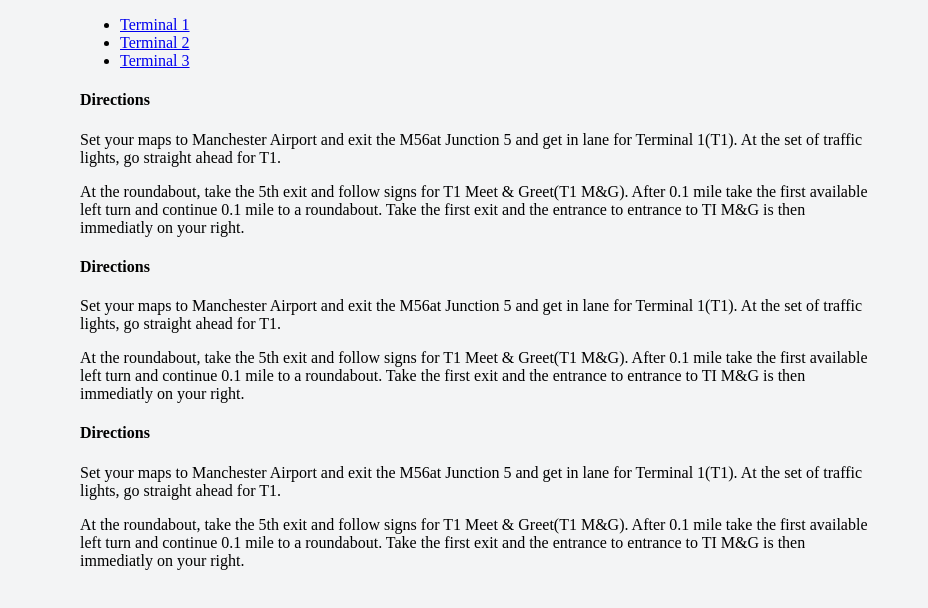
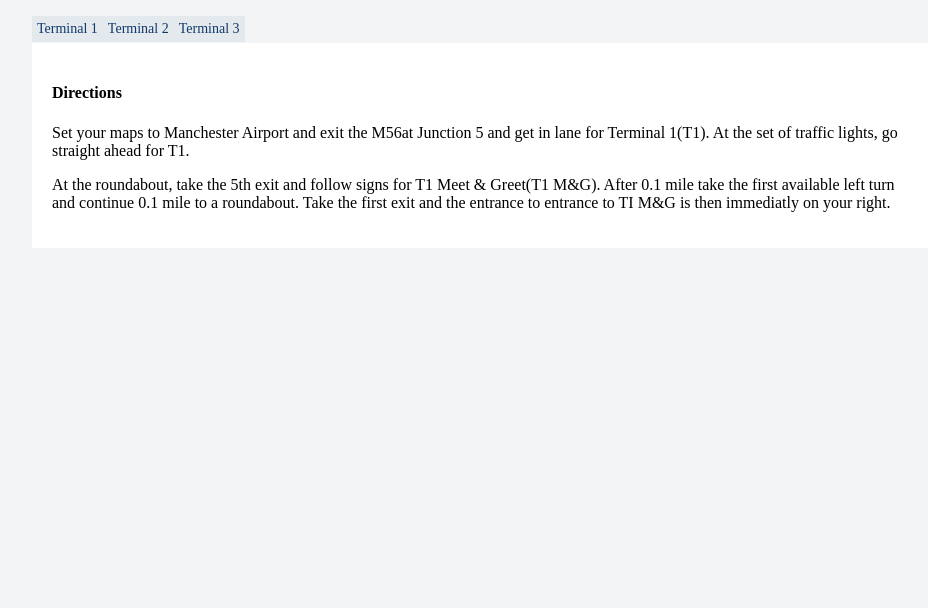
Before and after one commit to julianaferry/tabs-project, a plain HTML site: page index.html in a window 1280 px wide. Shown: the whole page, without its empty margins (160-1088 px from the left). Drawn offline with Linux system fonts and the light colour scheme.

Commit message:
styles started

```diff
--- a/index.html
+++ b/index.html
@@ -22,33 +22,30 @@
 			<!--tabs content -->
 			<div class="tabs-content">
 				<!--class active on first one-->
-				<div class="tabs-content__1 active">
+				<div class="tabs-content__txt active">
 				  	<h4 class="tabs-container__subtitle">Directions</h4>
 				  		<p class="tabs-container__text"> Set your maps to Manchester Airport and exit the M56at Junction 5 and get in lane for Terminal 1(T1).
 					  		At the set of traffic lights, go straight ahead for T1.</p>
-					<p  class="tabs-container__text">At the roundabout, take the 5th exit and follow signs for T1 Meet & Greet(T1 M&G).
+						<p class="tabs-container__text">At the roundabout, take the 5th exit and follow signs for T1 Meet & Greet(T1 M&G).
 							After 0.1 mile take the first available left turn and continue 0.1 mile to a roundabout. Take the first exit and the entrance
 							to entrance to TI M&G is then immediatly on your right.</p>
 				</div>
-				<div class="tabs-content__2">
+				<div class="tabs-content__txt">
 					<h4 class="tabs-container__subtitle">Directions</h4>
 						<p class="tabs-container__text"> Set your maps to Manchester Airport and exit the M56at Junction 5 and get in lane for Terminal 1(T1).
-							At the set of traffic lights, go straight ahead for T1.</p>
-					  <p  class="tabs-container__text">At the roundabout, take the 5th exit and follow signs for T1 Meet & Greet(T1 M&G).
+							At the set of traffic lights, go straight ahead for T2.</p>
+					 	<p class="tabs-container__text">At the roundabout, take the 5th exit and follow signs for T2 Meet & Greet(T2 M&G).
 						 	 After 0.1 mile take the first available left turn and continue 0.1 mile to a roundabout. Take the first exit and the entrance
-						  to entrance to TI M&G is then immediatly on your right.</p>
+						  	to entrance to T2 M&G is then immediatly on your right.</p>
 				  </div>
-				  <div class="tabs-content__3">
+				  <div class="tabs-content__txt">
 					<h4 class="tabs-container__subtitle">Directions</h4>
 						<p class="tabs-container__text"> Set your maps to Manchester Airport and exit the M56at Junction 5 and get in lane for Terminal 1(T1).
-							At the set of traffic lights, go straight ahead for T1.</p>
-					  <p  class="tabs-container__text">At the roundabout, take the 5th exit and follow signs for T1 Meet & Greet(T1 M&G).
+							At the set of traffic lights, go straight ahead for T3.</p>
+					  	<p class="tabs-container__text">At the roundabout, take the 5th exit and follow signs for T3 Meet & Greet(T3 M&G).
 						  	After 0.1 mile take the first available left turn and continue 0.1 mile to a roundabout. Take the first exit and the entrance
-						  to entrance to TI M&G is then immediatly on your right.</p>
+						  	to entrance to T3 M&G is then immediatly on your right.</p>
 				  </div>
-
-
-
 			</div>
 		</div>
 
--- a/style.css
+++ b/style.css
@@ -4,11 +4,58 @@ body {
 }
 
 .tabs-container {
-    max-width: 800px;
+    max-width: 70vw;
     margin: 0 auto;
 }
 
 
 .tabs-header {
+    text-transform: none;
+    list-style: none;
+    display: flex;
+    flex-flow: row;
+    justify-content: flex-start;
+    align-items: center;
+    margin-left: -40px;
+}
+
+
+.tabs-header__title {
+    text-decoration: none;
+    color: #10396B;
+    transition: all .3s ease-in-out;
+    background-color: #E3E9EC;
+    padding: 5px;
+    font-size: 14px;
+    display: block;
+}
+
+.tabs-header__title:active,
+.tabs-header__title:hover {
+    border-top: 2px solid #01A9AB;
+    background-color: #fff;
+}
+
+li {
+
+
 
 }
+
+.tabs-content {
+   margin-top: -15px;
+
+
+
+}
+
+.tabs-content__txt {
+    display: none;
+    background-color: #fff;
+    padding: 20px;
+    text-align: left;
+}
+
+ .active {
+    display: block;
+}
--- a/tabs.js
+++ b/tabs.js
@@ -1 +1,16 @@
-console.log('log from tabs.js');
+
+const TabActive = (event) => {
+    let activeTabs = document.querySelectorAll('.tabs-header__txt');
+
+    activeTabs.forEach((tab) => {
+      tab.className = tab.className.replace('active', '');
+    });
+
+    // activate new tab and panel
+    event.target.parentElement.className += ' active';
+    document.getElementsByClassName(event.target.href.split('#')[1]).className += ' active';
+  }
+
+  const element = document.getElementsByClassName('tabs-header__title');
+
+  element.addEventListener('click', tabActive, false);
```
Lines whose indentation alone changed are shown as unchanged.
